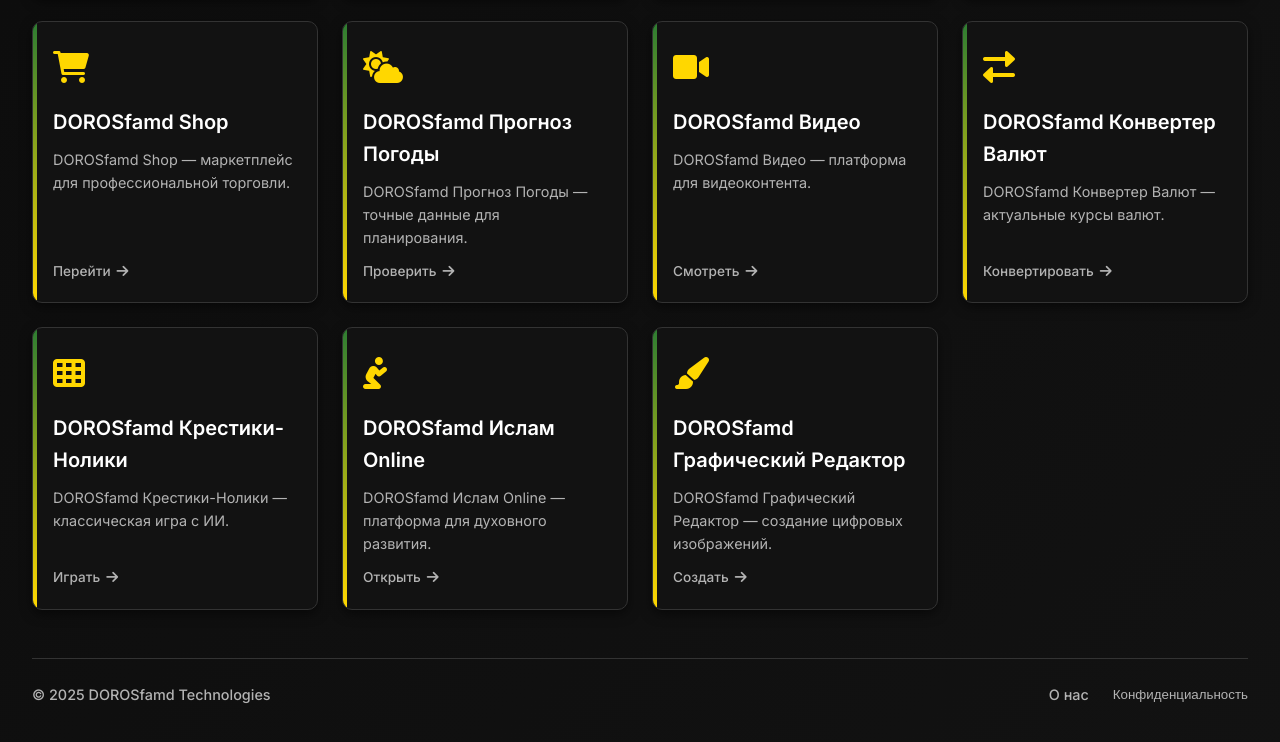
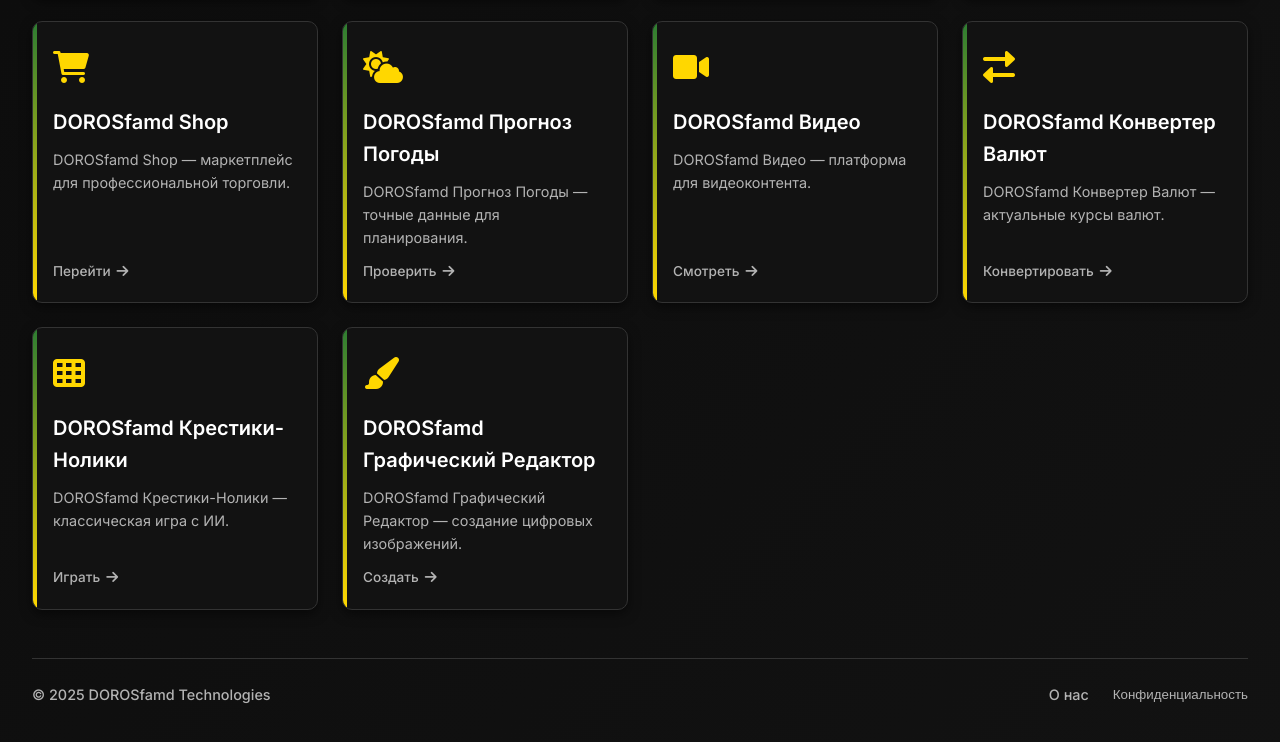
Before and after one commit to FAMD-sn/DOROSfamd, a plain HTML site: page index.html in a window 1280 px wide. Shown: the part 1225-1967 px from the top of the page. Drawn offline with Linux system fonts and the light colour scheme.

Commit message:
Update index.html

```diff
--- a/index.html
+++ b/index.html
@@ -813,12 +813,7 @@
             </div>
 
             <!-- Ислам Online -->
-            <div class="service-card" onclick="navigateTo('muslim.html')">
-                <div class="service-icon"><i class="fas fa-pray"></i></div>
-                <h3 class="service-title">DOROSfamd Ислам Online</h3>
-                <p class="service-desc">DOROSfamd Ислам Online — платформа для духовного развития.</p>
-                <a class="service-link">Открыть <i class="fas fa-arrow-right"></i></a>
-            </div>
+
 
             <!-- Графический Редактор -->
             <div class="service-card" onclick="navigateTo('paint.html')">
```
